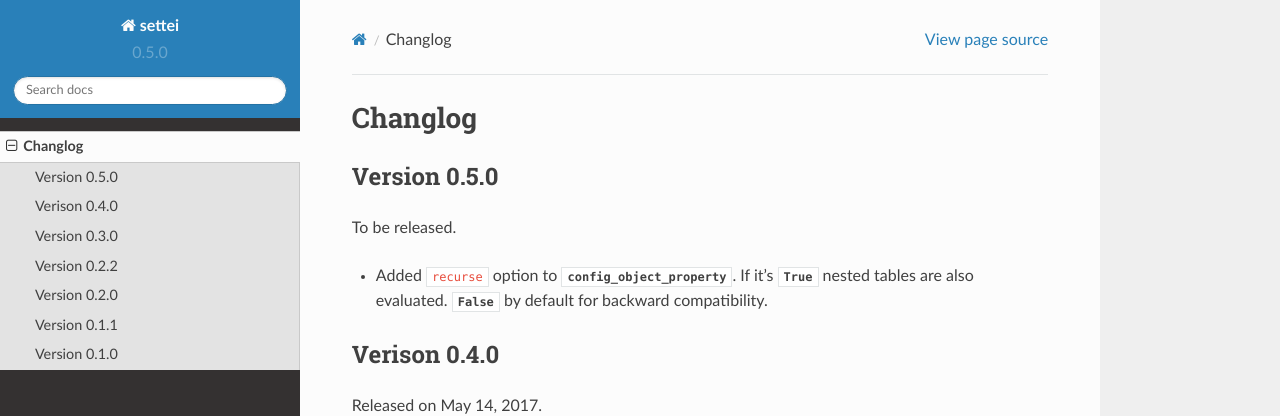
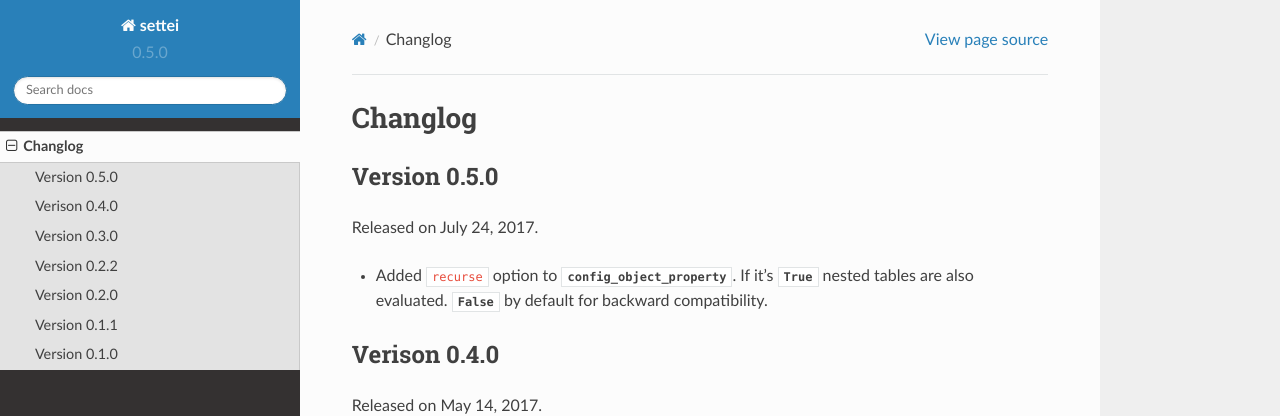
Before and after one commit to spoqa/settei, a Sphinx documentation site: the page built from docs/changes.rst, in a window 1280 px wide and 900 px high. Shown: the top 416 px of the window. Built offline with Sphinx 7.4.7 and the Read the Docs theme 2.0.0, drawn with Linux system fonts in a browser that asks for light colours.

Commit message:
Release 0.5.0

```diff
--- a/docs/changes.rst
+++ b/docs/changes.rst
@@ -4,7 +4,7 @@ Changlog
 Version 0.5.0
 -------------
 
-To be released.
+Released on July 24, 2017.
 
 - Added ``recurse`` option to :class:`~settei.base.config_object_property`.
   If it's :const:`True` nested tables are also evaluated.  :const:`False` by
```
